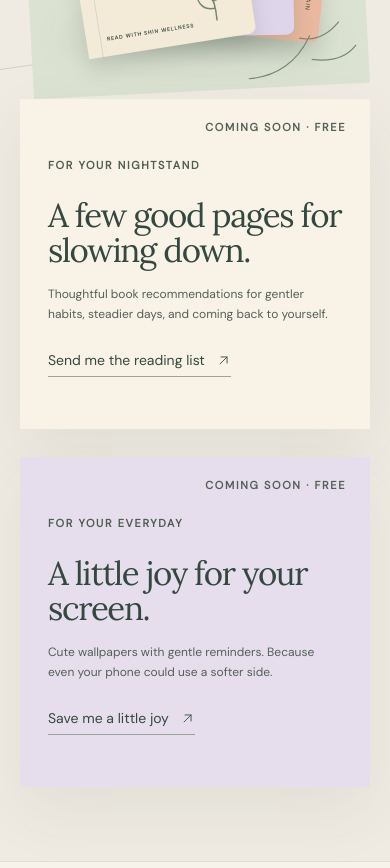
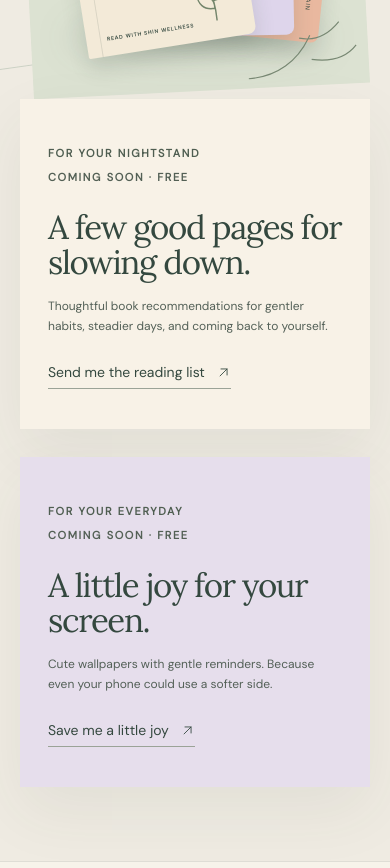
Before and after one commit to techedlaksh/shin-wellness, a Next.js app: page / in a window 390 px wide. Shown: the part 4280-5148 px from the top of the page. Built offline with nearby package versions, Linux system fonts and the light colour scheme.

Commit message:
Polish responsive resource metadata

```diff
--- a/app/globals.css
+++ b/app/globals.css
@@ -1672,6 +1672,11 @@ svg {
     min-height: 470px;
   }
 
+  .resource-status {
+    position: static;
+    margin-top: 8px;
+  }
+
   .resource-books {
     width: 70%;
   }
```
